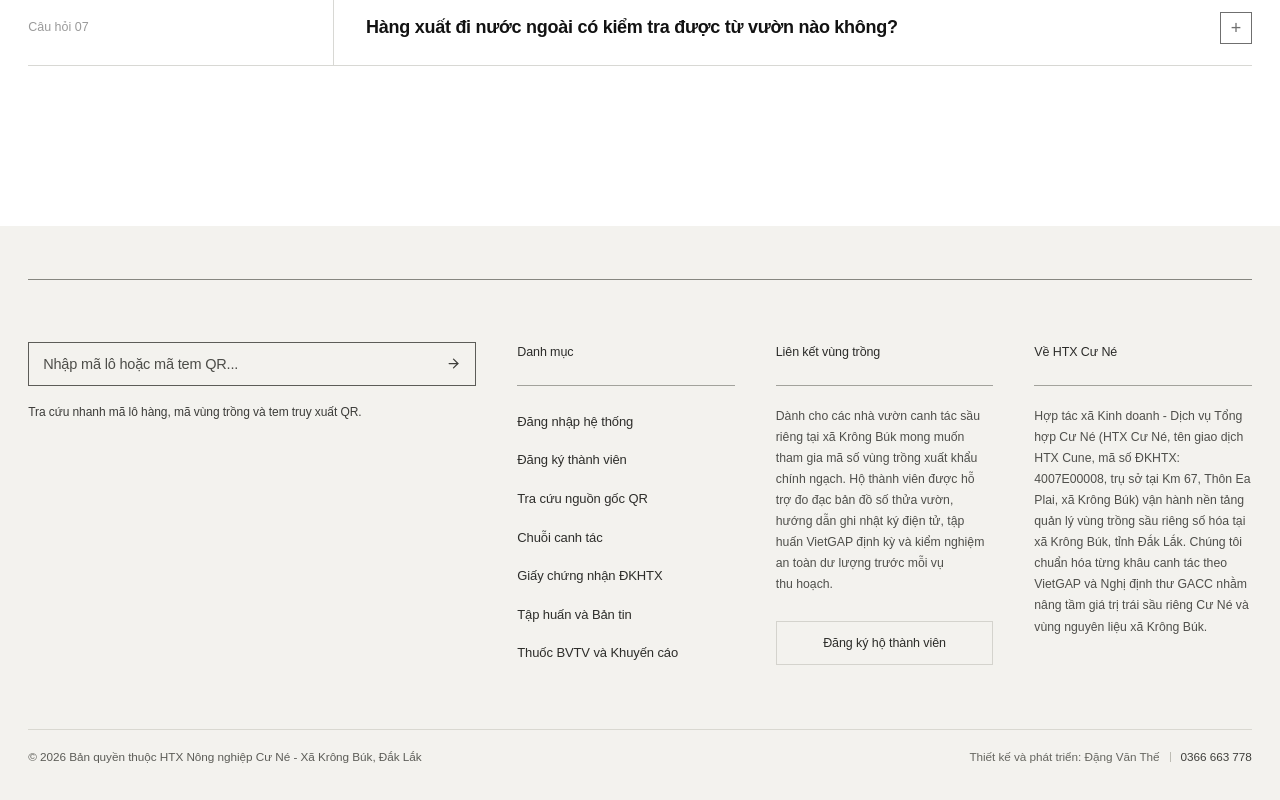
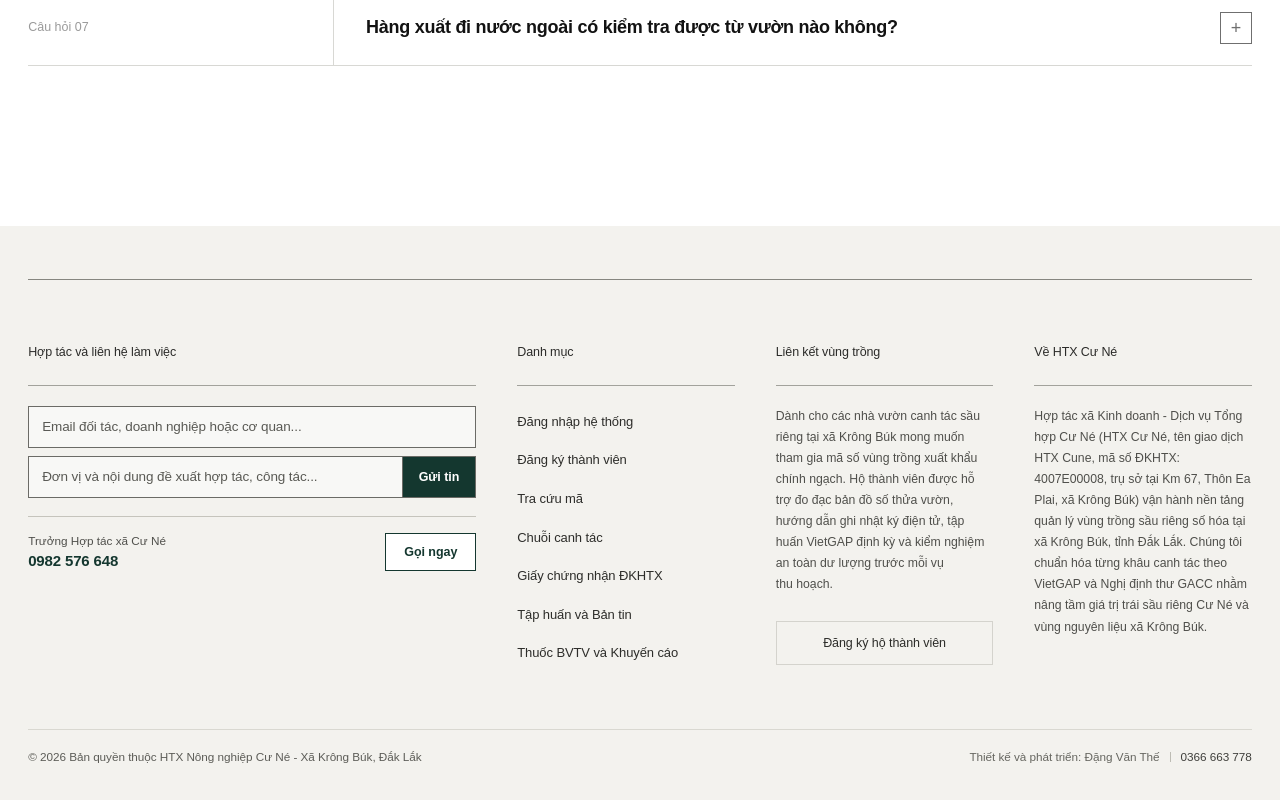
Before and after one commit to TehFine/PUC, a Next.js app in the folder frontend/: page / in a window 1280 px wide. Shown: the part 7396-8196 px from the top of the page. Built offline with nearby package versions, Linux system fonts and the light colour scheme; no server answers; a web font is replaced by a local one.

Commit message:
feat(landing-footer): bổ sung ô gửi mail hợp tác đối tác, cơ quan và nút gọi ngay Trưởng HTX

```diff
--- a/frontend/src/components/landing/LandingFooter.tsx
+++ b/frontend/src/components/landing/LandingFooter.tsx
@@ -1,86 +1,123 @@
 "use client";
 
-import { type FormEvent, useState } from "react";
+import { type FormEvent, useRef, useState } from "react";
 import Link from "next/link";
-import { useRouter } from "next/navigation";
 import { useAuth } from "@/components/auth/AuthProvider";
-import { ArrowRight } from "@/components/ui/PublicIcon";
+import { toast } from "@/components/ui/Toast";
+import { api, errorMessage } from "@/lib/api-client";
 import { homePathFor, INTRO_PATH } from "@/lib/routes";
-import { isSafeTraceCode, safeDecodeURIComponent } from "@/utils/url-safety";
+
+const HTX_HEAD_PHONE_DISPLAY = "0982 576 648";
+const HTX_HEAD_PHONE_TEL = "0982576648";
 
 export default function LandingFooter({ fromTrace = false }: { fromTrace?: boolean }) {
-  const router = useRouter();
   const { status, session } = useAuth();
-  const [query, setQuery] = useState("");
+  const [partnerEmail, setPartnerEmail] = useState("");
+  const [partnerNote, setPartnerNote] = useState("");
+  const [submitting, setSubmitting] = useState(false);
+  const noteInputRef = useRef<HTMLInputElement>(null);
 
   const authenticated = status === "authenticated";
   const workspaceHref = homePathFor(session?.user.role);
 
-  const handleSubmit = (e: FormEvent) => {
+  const handleInquirySubmit = async (e: FormEvent) => {
     e.preventDefault();
-    const trimmed = query.trim();
-    if (trimmed) {
-      const tokenPathMatch = /(?:^|\/)t\/([A-Za-z0-9_-]{6,64})(?:[/?#]|$)/.exec(trimmed);
-      if (tokenPathMatch?.[1] && isSafeTraceCode(tokenPathMatch[1])) {
-        router.push(`/t/${encodeURIComponent(tokenPathMatch[1])}`);
+    if (submitting) return;
+
+    const cleanEmail = partnerEmail.trim();
+    const cleanNote = partnerNote.trim();
+
+    if (!cleanEmail || !/^[^\s@]+@[^\s@]+\.[^\s@]{2,}$/.test(cleanEmail)) {
+      toast.error("Vui lòng nhập địa chỉ email hợp lệ của đối tác hoặc cơ quan");
       return;
     }
-      if (
-        /^[A-Za-z0-9]{12,24}$/.test(trimmed) &&
-        /[a-z]/.test(trimmed) &&
-        /[A-Z0-9]/.test(trimmed) &&
-        isSafeTraceCode(trimmed)
-      ) {
-        router.push(`/t/${encodeURIComponent(trimmed)}`);
+
+    if (cleanNote.length < 5) {
+      noteInputRef.current?.focus();
+      toast.info("Vui lòng nhập tên đơn vị và nội dung liên hệ làm việc");
       return;
     }
-      const candidate = safeDecodeURIComponent(trimmed).trim();
-      if (isSafeTraceCode(candidate)) {
-        router.push(`/trace/${encodeURIComponent(candidate)}`);
-        return;
+
+    setSubmitting(true);
+    try {
+      await api.post("/public/partner-inquiries", {
+        email: cleanEmail,
+        message: cleanNote,
+      });
+      setPartnerEmail("");
+      setPartnerNote("");
+      toast.success("Đã gửi thông tin liên hệ tới Ban quản trị HTX Cư Né");
+    } catch (err) {
+      toast.error(errorMessage(err));
+    } finally {
+      setSubmitting(false);
     }
-      router.push("/trace");
-      return;
-    }
-    if (fromTrace) {
-      const topInput = document.querySelector<HTMLInputElement>(".sw-trace-input");
-      if (topInput) {
-        topInput.scrollIntoView({ behavior: "smooth", block: "center" });
-        topInput.focus({ preventScroll: true });
-      }
-      return;
-    }
-    router.push("/trace");
   };
 
   return (
     <footer className="sw-ft" aria-label="Thông tin liên hệ và điều hướng HTX Nông nghiệp Cư Né">
       <div className="sw-ft-inner">
-        {/* Cột 1: Ô tra cứu mã nhanh + bản quyền tối giản */}
+        {/* Cột 1: Hộp gửi email hợp tác đối tác / cơ quan và liên hệ trực tiếp Trưởng HTX */}
         <div className="sw-ft-col sw-ft-col-lead">
-          <form onSubmit={handleSubmit} className="sw-ft-form" role="search">
+          <h3 className="sw-ft-heading">Hợp tác và liên hệ làm việc</h3>
+
+          <form
+            onSubmit={(e) => void handleInquirySubmit(e)}
+            className="sw-ft-partner-box"
+            autoComplete="off"
+          >
+            <div className="sw-ft-form">
               <input
-              type="text"
-              value={query}
-              onChange={(e) => setQuery(e.target.value)}
-              placeholder="Nhập mã lô hoặc mã tem QR..."
-              aria-label="Nhập mã lô hoặc mã tem QR để tra cứu nguồn gốc"
+                type="email"
+                inputMode="email"
+                value={partnerEmail}
+                onChange={(e) => setPartnerEmail(e.target.value)}
+                placeholder="Email đối tác, doanh nghiệp hoặc cơ quan..."
+                aria-label="Địa chỉ email của đối tác, doanh nghiệp hoặc cơ quan"
                 className="sw-ft-input"
                 autoComplete="off"
                 spellCheck={false}
+                maxLength={160}
+              />
+            </div>
+
+            <div className="sw-ft-form sw-ft-form-message">
+              <input
+                ref={noteInputRef}
+                type="text"
+                value={partnerNote}
+                onChange={(e) => setPartnerNote(e.target.value)}
+                placeholder="Đơn vị và nội dung đề xuất hợp tác, công tác..."
+                aria-label="Tên đơn vị và nội dung đề xuất hợp tác hoặc làm việc"
+                className="sw-ft-input"
+                autoComplete="off"
+                maxLength={1000}
               />
               <button
                 type="submit"
-              className="sw-ft-submit"
-              aria-label="Tra cứu nguồn gốc"
+                className="sw-ft-send-btn"
+                disabled={submitting}
               >
-              <ArrowRight size={15} aria-hidden="true" />
+                {submitting ? "Đang gửi" : "Gửi tin"}
               </button>
+            </div>
           </form>
 
-          <p className="sw-ft-copy">
-            Tra cứu nhanh mã lô hàng, mã vùng trồng và tem truy xuất QR.
-          </p>
+          <div className="sw-ft-head-contact">
+            <div className="sw-ft-head-meta">
+              <span className="sw-ft-head-role">Trưởng Hợp tác xã Cư Né</span>
+              <a href={`tel:${HTX_HEAD_PHONE_TEL}`} className="sw-ft-head-phone">
+                {HTX_HEAD_PHONE_DISPLAY}
+              </a>
+            </div>
+            <a
+              href={`tel:${HTX_HEAD_PHONE_TEL}`}
+              className="sw-ft-call-btn"
+              aria-label={`Gọi ngay Trưởng Hợp tác xã Cư Né số ${HTX_HEAD_PHONE_DISPLAY}`}
+            >
+              Gọi ngay
+            </a>
+          </div>
         </div>
 
         {/* Cột 2: Danh mục điều hướng */}
@@ -104,7 +141,7 @@ export default function LandingFooter({ fromTrace = false }: { fromTrace?: boole
                 </Link>
               ) : (
                 <Link href="/trace" className="sw-ft-link">
-                  <span>Tra cứu nguồn gốc QR</span>
+                  <span>Tra cứu mã</span>
                 </Link>
               )}
             </li>
--- a/frontend/src/components/landing/swiss-landing.css
+++ b/frontend/src/components/landing/swiss-landing.css
@@ -1899,12 +1899,20 @@ html[data-perf="lite"] .sw-dwell-dot {
   align-items: stretch;
 }
 
+.sw-ft-partner-box {
+  margin-top: 20px;
+  display: flex;
+  flex-direction: column;
+  gap: 8px;
+}
+
 .sw-ft-form {
-  height: 44px;
-  padding: 0 4px 0 14px;
+  height: 42px;
+  padding: 0 0 0 13px;
   box-sizing: border-box;
-  border: 1px solid #5c5c58;
-  background: transparent;
+  border: 1px solid #6b6b66;
+  border-radius: 0;
+  background: rgba(255, 255, 255, 0.42);
   display: flex;
   align-items: center;
   justify-content: space-between;
@@ -1912,9 +1920,13 @@ html[data-perf="lite"] .sw-dwell-dot {
   transition: border-color 0.16s ease, background-color 0.16s ease;
 }
 
+.sw-ft-form:not(.sw-ft-form-message) {
+  padding-right: 13px;
+}
+
 .sw-ft-form:focus-within {
   border-color: var(--sw-ink);
-  background: rgba(255, 255, 255, 0.45);
+  background: #ffffff;
 }
 
 .sw-ft-input {
@@ -1926,49 +1938,114 @@ html[data-perf="lite"] .sw-dwell-dot {
   outline: none;
   background: transparent;
   font-family: inherit;
-  font-size: 14.5px;
-  font-weight: 500;
-  letter-spacing: -0.012em;
+  font-size: 13.5px;
+  font-weight: 450;
+  letter-spacing: -0.008em;
   color: var(--sw-ink);
 }
 
 .sw-ft-input::placeholder {
-  color: #4d4d49;
-  font-weight: 500;
+  font-family: inherit;
+  color: #595954;
+  font-weight: 400;
 }
 
 .sw-ft-input:focus-visible {
   outline: none;
 }
 
-.lp.sw-page .sw-ft-submit {
-  width: 36px;
-  height: 36px;
-  margin-right: 0;
-  padding: 0;
+.lp.sw-page .sw-ft-send-btn {
+  height: 100%;
+  padding: 0 16px;
   border: none;
-  background: transparent;
+  border-left: 1px solid #6b6b66;
+  border-radius: 0;
+  background: #14372f;
+  color: #ffffff;
+  font-family: inherit;
+  font-size: 12.5px;
+  font-weight: 600;
+  letter-spacing: -0.004em;
+  white-space: nowrap;
+  flex-shrink: 0;
+  cursor: pointer;
+  transition: background-color 0.16s ease, opacity 0.16s ease;
+}
+
+.lp.sw-page .sw-ft-send-btn:hover:not(:disabled) {
+  background: #0f2a24;
+}
+
+.lp.sw-page .sw-ft-send-btn:disabled {
+  opacity: 0.65;
+  cursor: default;
+}
+
+.sw-ft-head-contact {
+  margin-top: 18px;
+  padding-top: 16px;
+  border-top: 1px solid #c5c4bc;
+  display: flex;
+  align-items: center;
+  justify-content: space-between;
+  gap: 12px;
+  flex-wrap: wrap;
+}
+
+.sw-ft-head-meta {
+  display: flex;
+  flex-direction: column;
+  gap: 2px;
+  min-width: 0;
+}
+
+.sw-ft-head-role {
+  font-size: 11.75px;
+  font-weight: 500;
+  line-height: 1.35;
+  color: #4f4f4b;
+}
+
+.lp.sw-page .sw-ft-head-phone {
+  font-size: 15px;
+  font-weight: 600;
+  line-height: 1.3;
+  letter-spacing: -0.01em;
+  color: #14372f;
+  text-decoration: none;
+  font-variant-numeric: tabular-nums;
+}
+
+.lp.sw-page .sw-ft-head-phone:hover {
+  text-decoration: underline;
+  text-underline-offset: 3px;
+}
+
+.lp.sw-page .sw-ft-call-btn {
+  height: 38px;
+  padding: 0 18px;
+  box-sizing: border-box;
+  border: 1px solid #14372f;
+  border-radius: 0;
+  background: #ffffff;
+  color: #14372f;
   display: inline-flex;
   align-items: center;
   justify-content: center;
-  color: #3f3f3c;
+  font-family: inherit;
+  font-size: 12.5px;
+  font-weight: 600;
+  line-height: 1;
+  letter-spacing: -0.004em;
+  white-space: nowrap;
+  text-decoration: none;
   flex-shrink: 0;
-  cursor: pointer;
-  transition: color 0.16s ease, transform 0.18s ease;
-}
-
-.lp.sw-page .sw-ft-submit:hover {
-  color: var(--sw-ink);
-  transform: translateX(2px);
-}
-
-.lp.sw-page .sw-ft-copy {
-  margin: 18px 0 0;
-  font-size: 12px;
-  font-weight: 500;
-  line-height: 1.45;
-  letter-spacing: -0.006em;
-  color: #3c3c39;
+  transition: background-color 0.16s ease, color 0.16s ease, border-color 0.16s ease;
+}
+
+.lp.sw-page .sw-ft-call-btn:hover {
+  background: #14372f;
+  color: #ffffff;
 }
 
 .lp.sw-page .sw-ft-heading {
@@ -3196,6 +3273,24 @@ html[data-perf="lite"] .sw-side-drawer {
     margin-top: 22px;
     height: 44px;
   }
+
+  .sw-ft-partner-box {
+    margin-top: 18px;
+    gap: 10px;
+  }
+
+  .sw-ft-form {
+    height: 46px;
+  }
+
+  .sw-ft-input {
+    font-size: 16px;
+  }
+
+  .lp.sw-page .sw-ft-call-btn {
+    height: 42px;
+    padding: 0 20px;
+  }
 }
 
 @media (max-width: 560px) {
```
Lines whose indentation alone changed are shown as unchanged.
